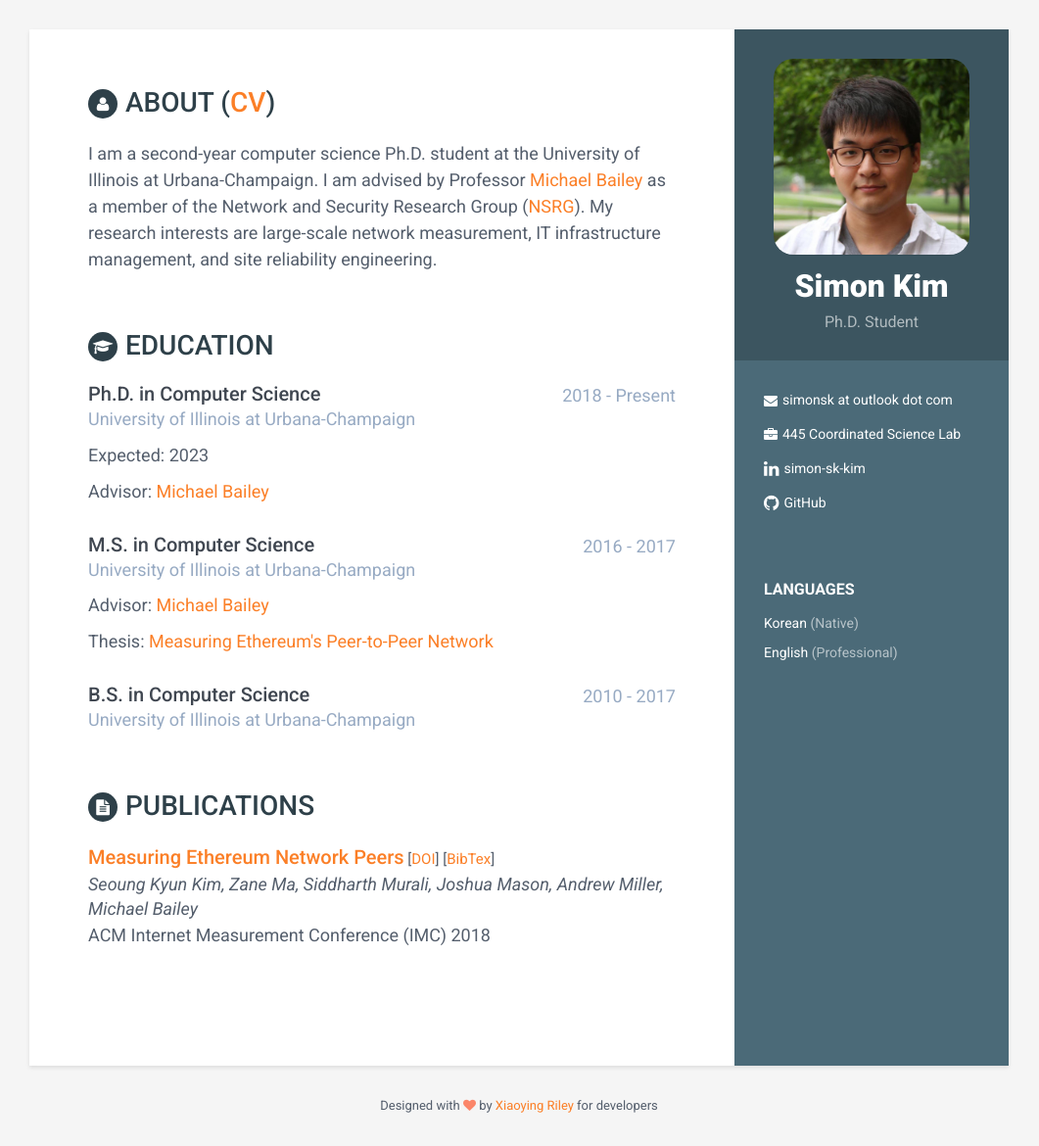
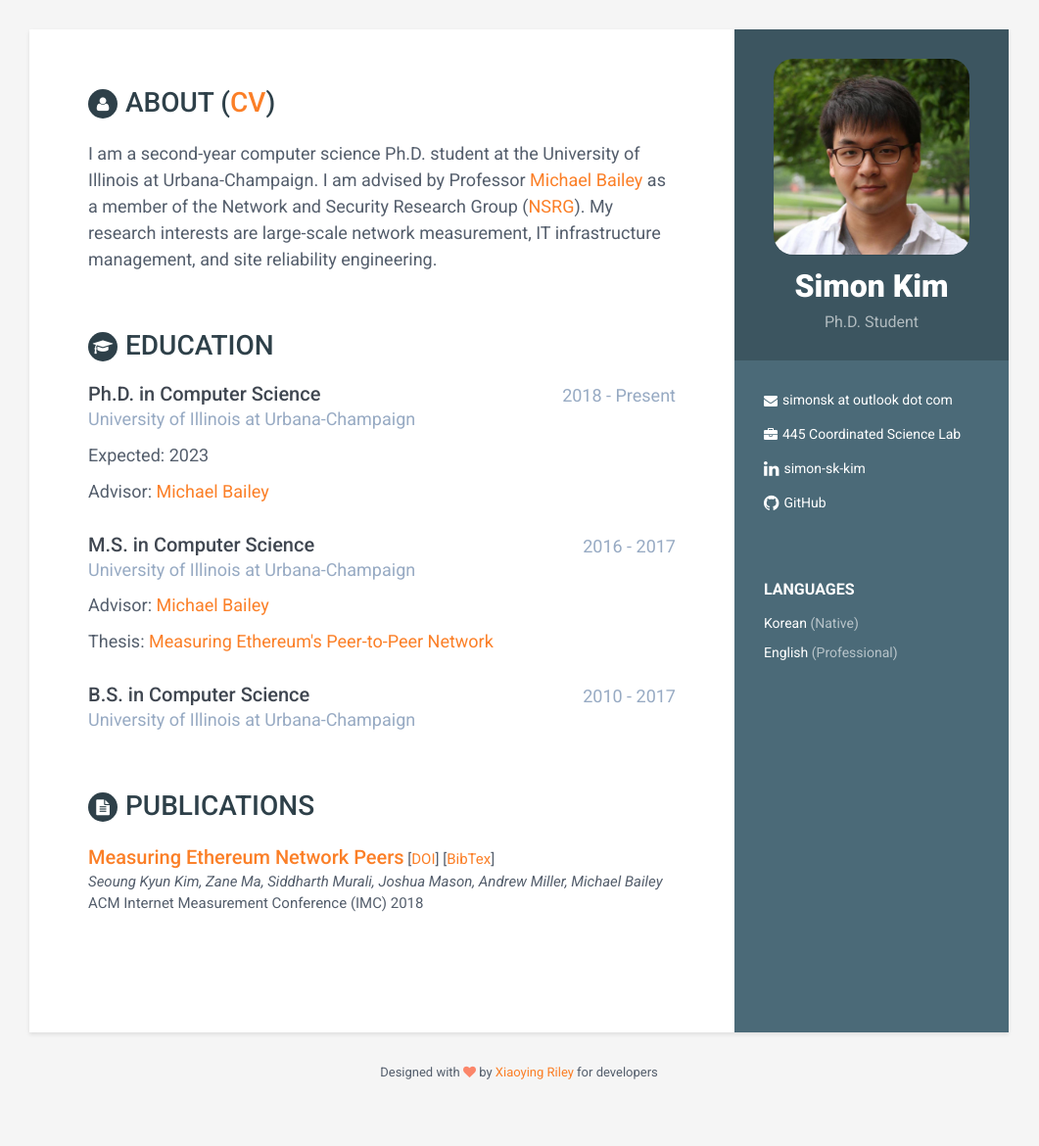
Before and after one commit to SimonSK/simonsk.github.io, a Jekyll site: the page built from index.html, in a window 1280 px wide. Shown: the whole page at 98% size, without its empty margins (110-1171 px from the left). Built offline with Jekyll 4.4.1, drawn with Linux system fonts in a browser that asks for light colours; after the commit the page ends 1135 px from its top, so only the background shows below that.

Commit message:
publication detail font size change

```diff
--- a/assets/css/styles-6.css
+++ b/assets/css/styles-6.css
@@ -250,9 +250,11 @@ p {
   margin-bottom: 1px;
 }
 .main-wrapper .publication-authors {
+  font-size: 15px;
   margin-bottom: 1px;
 }
 .main-wrapper .publication-conference {
+  font-size: 15px;
   font-style: italic;
   margin-bottom: 1px;
 }
```
